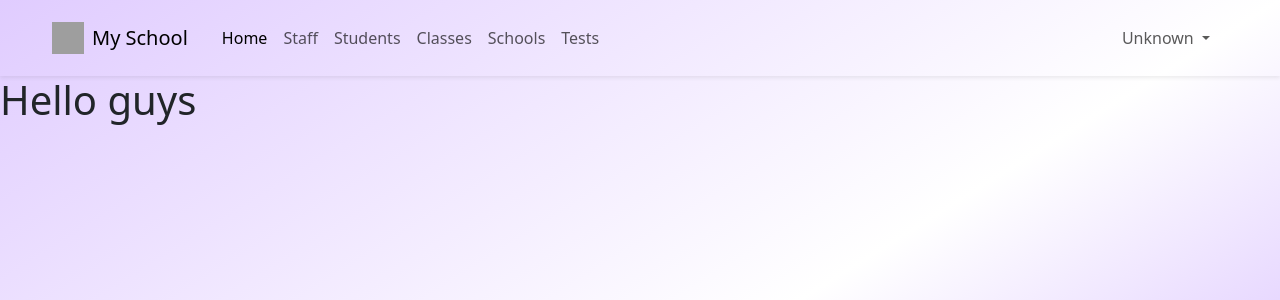
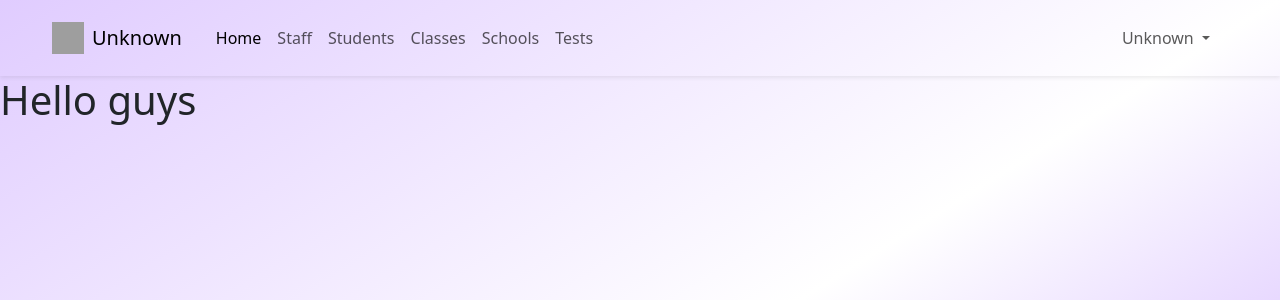
Before and after one commit to lakhtyari-abderrezzak/student_mangement, a PHP site: page /student_management/ in a window 1280 px wide. Shown: the top 300 px of the page. Run offline with PHP 8.4, Linux system fonts and the light colour scheme; the visitor is signed in with stand-in values (Sample User, id 1); grey boxes are pictures that could not be loaded.

Commit message:
Update navbar to display dynamic school name instead of static text

```diff
--- a/private/views/includes/nav.view.php
+++ b/private/views/includes/nav.view.php
@@ -10,7 +10,8 @@ use Soap\Url;
         <img src="https://icons.iconarchive.com/icons/pictogrammers/material/128/school-icon.png" alt="School icon"
           width="32" height="32">
       </div>
-      <span class="">My School</span>
+      <span class=""> <?= Auth::getSchool_name() ?>
+      </span>
     </a>
     <button class="navbar-toggler" type="button" data-bs-toggle="collapse" data-bs-target="#navbarNavDropdown"
       aria-controls="navbarNavDropdown" aria-expanded="false" aria-label="Toggle navigation">
```
